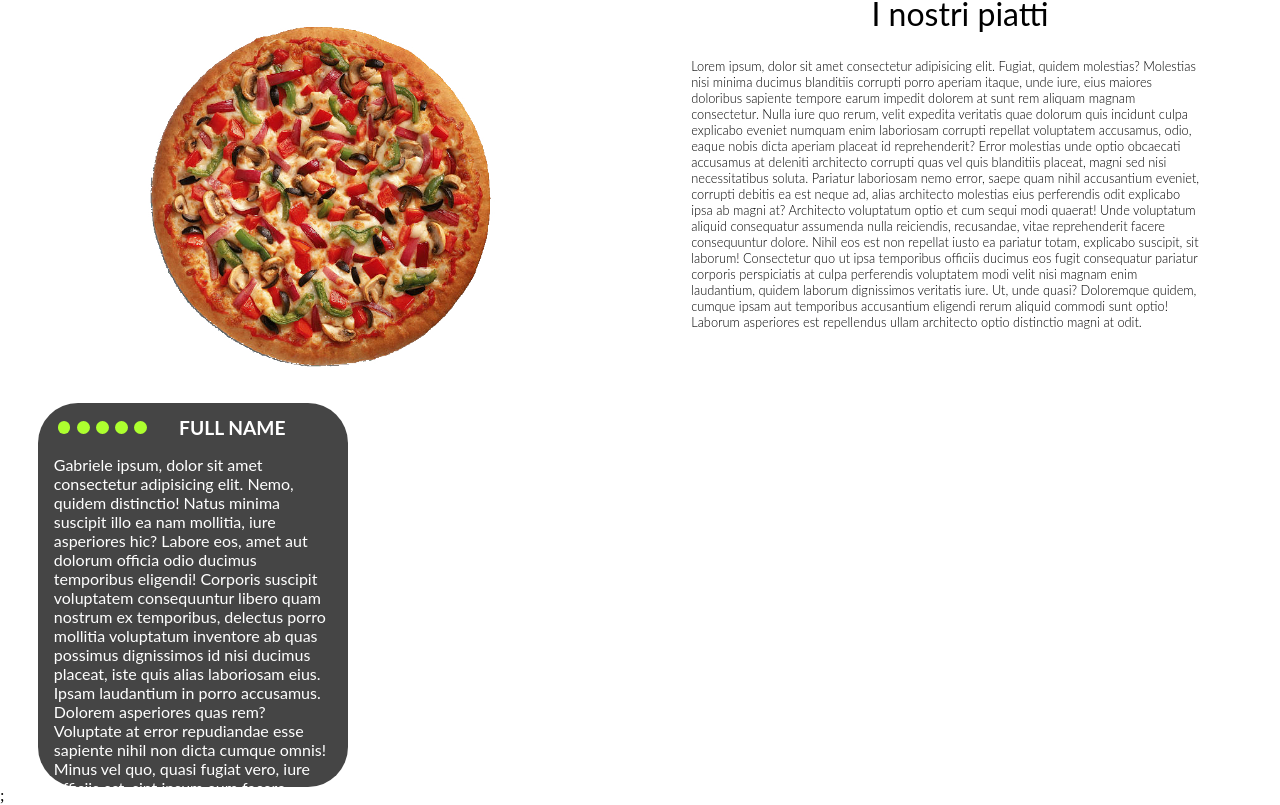
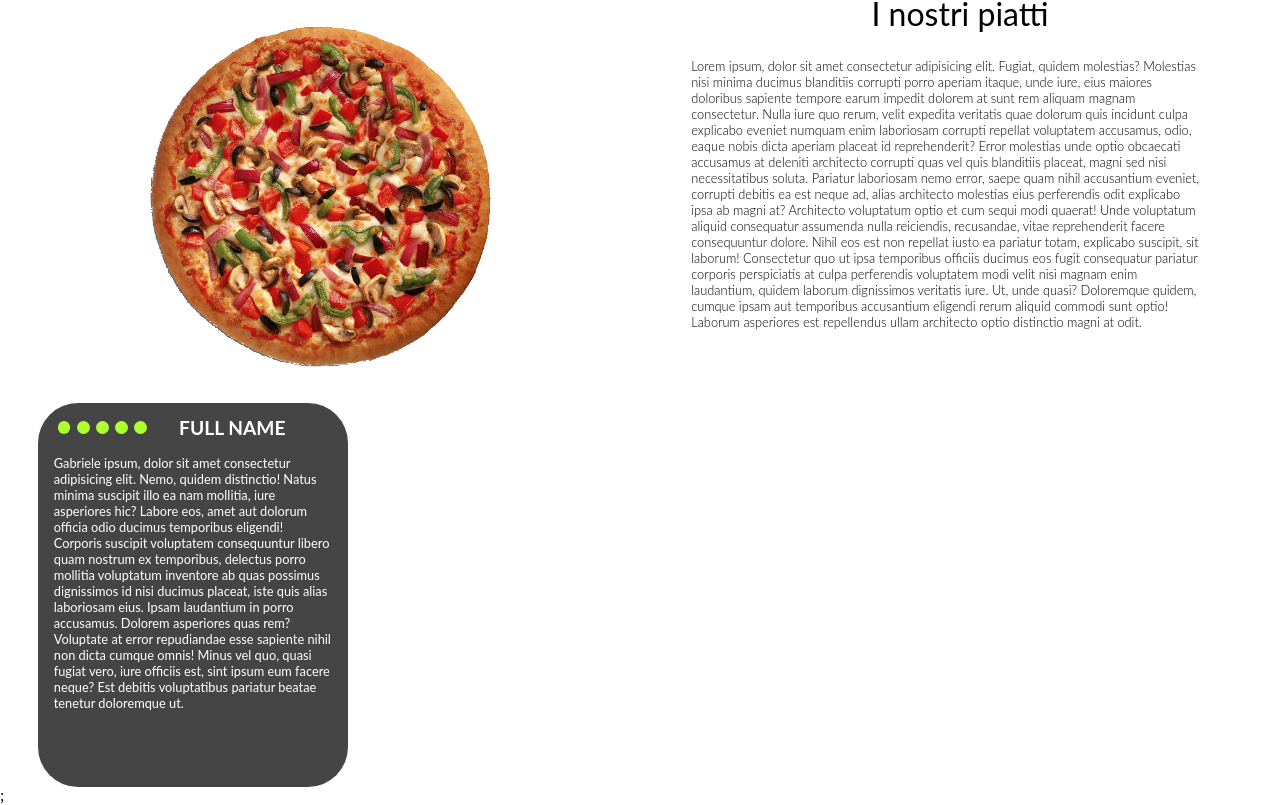
Before and after one commit to GabrielePileri/lagianicolense, a React (Vite) app: page / in a window 1280 px wide. Shown: the part 1235-2040 px from the top of the page. Built offline with nearby package versions, Linux system fonts and the light colour scheme.

Commit message:
bug div sistemato

```diff
--- a/src/components/Feedbacks/Feedbacks.css
+++ b/src/components/Feedbacks/Feedbacks.css
@@ -61,5 +61,5 @@
   color: #fff;
   font-family: Lato, sans-serif;
   margin: 1.2vw;
-  text-justify: inter-cluster;
+  font-size: 1vw;
 }
```
